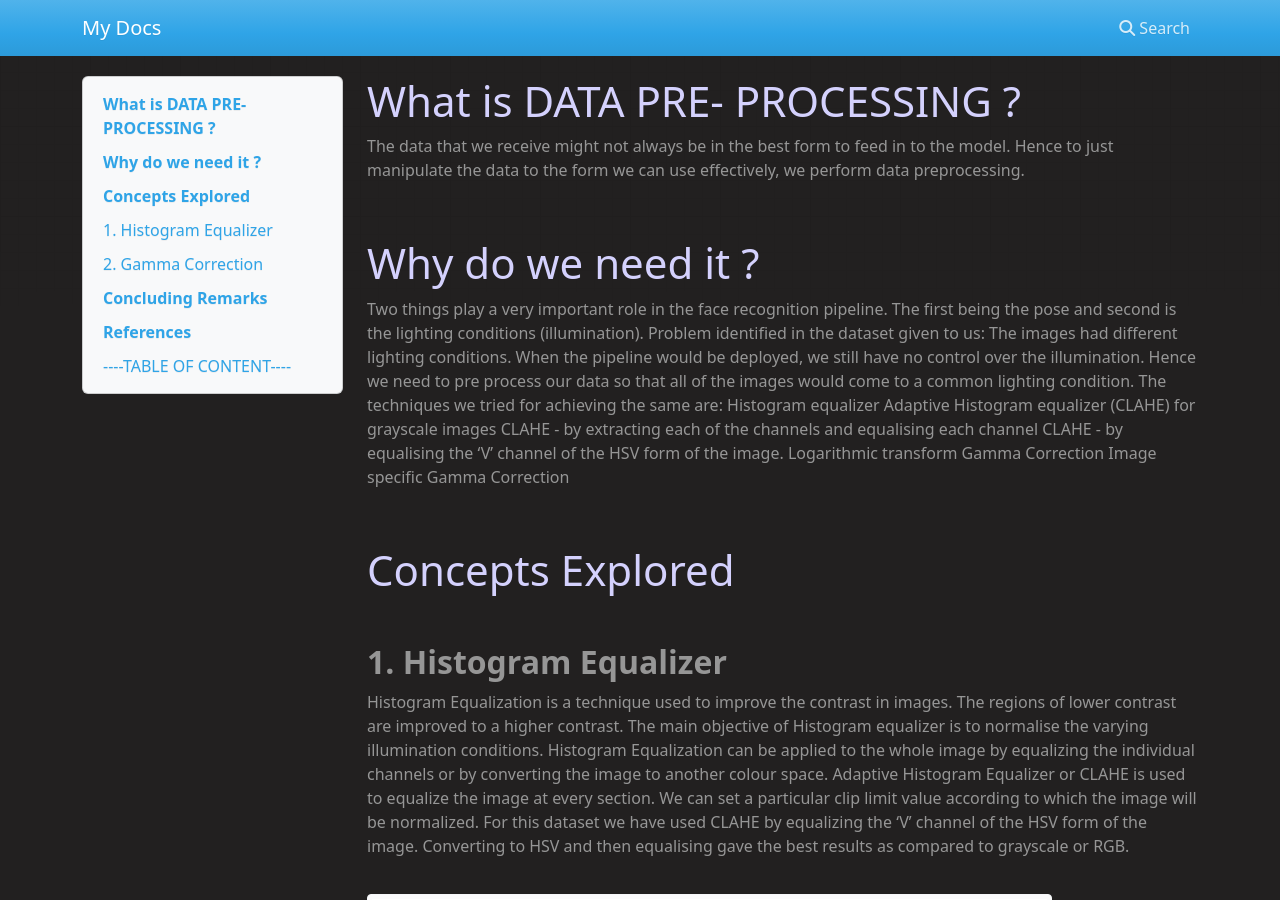
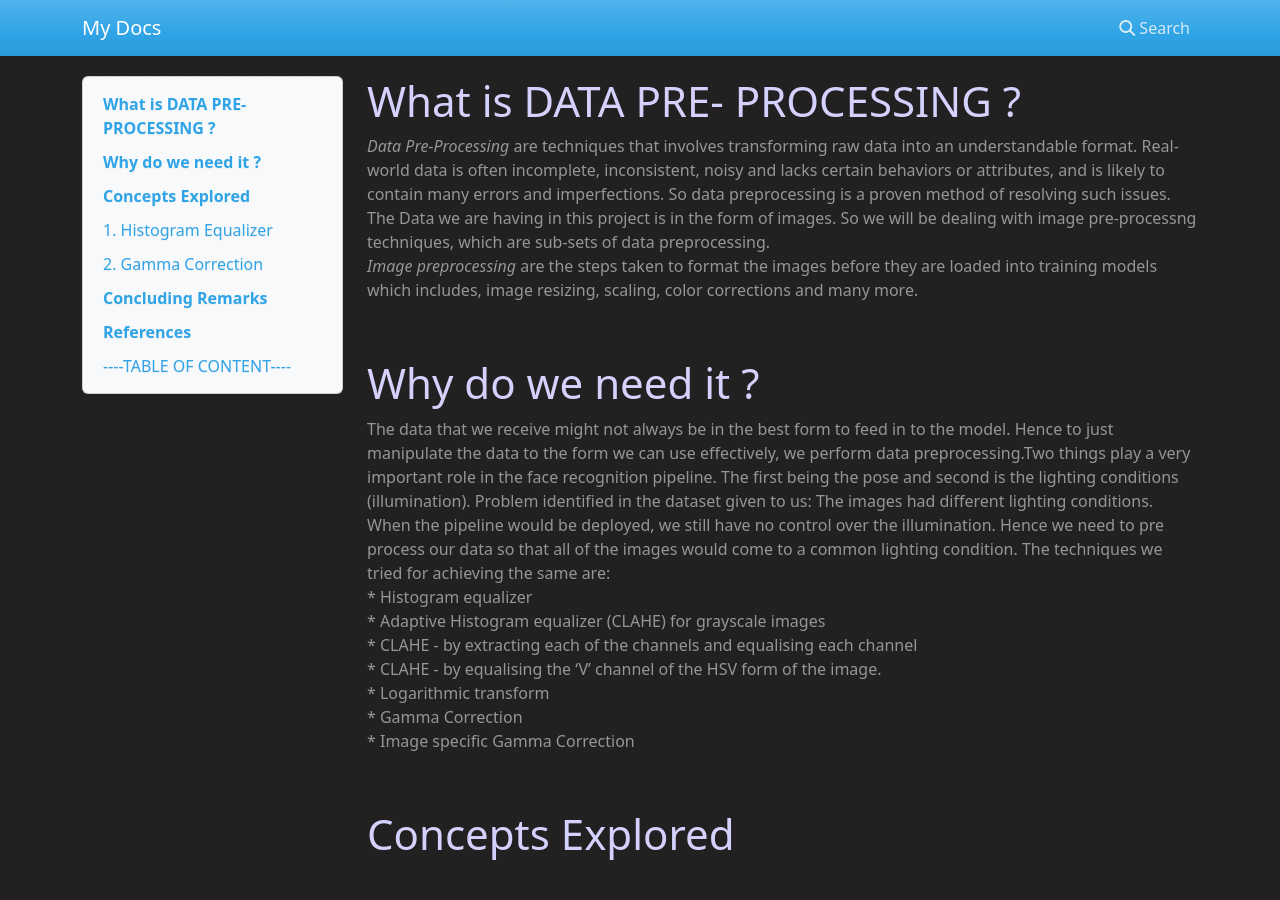
Before and after one commit to PhaniTulasiBatchu/Vidyaroha-documentation, an MkDocs documentation site: the page built from docs/data-pre-processing.md, in a window 1280 px wide and 900 px high. Built offline with MkDocs 1.6.1, drawn with Linux system fonts in a browser that asks for light colours; nearby versions of some CDN libraries.

Commit message:
changes made

```diff
--- a/docs/data-pre-processing.md
+++ b/docs/data-pre-processing.md
@@ -5,20 +5,23 @@ background-color:rgb(34, 32, 32);
 </style>
 
 #<span style="color:rgb(212, 209, 253);">What is DATA PRE- PROCESSING ?</span>
-<p style="color:rgb(150,150,150); font-weight:100;">The data that we receive might not always be in the best form to feed in to the model. Hence to just manipulate the data to the form we can use effectively, we perform data preprocessing.</p>
+<p style="color:rgb(150,150,150); font-weight:100;"><i><b>Data Pre-Processing </b></i>are techniques that involves transforming raw data into an understandable format. Real-world data is often incomplete, inconsistent, noisy and lacks certain behaviors or attributes, and is likely to contain many errors and imperfections. So data preprocessing is a proven method of resolving such issues.
+<br>The Data we are having in this project is in the form of images. So we will be dealing with image pre-processng techniques, which are sub-sets of data preprocessing.
+<br><i><b>Image preprocessing</b></i> are the steps taken to format the images before they are loaded into training models which includes, image resizing, scaling, color corrections and many more.</p>
 <br>
+
 #<span style="color:rgb(212, 209, 253);">Why do we need it ?</span>
-<p style="color:rgb(150,150,150); font-weight:100;">Two things play a very important role in the face recognition pipeline. The first being the pose and second is the lighting conditions (illumination).
+<p style="color:rgb(150,150,150); font-weight:100;">The data that we receive might not always be in the best form to feed in to the model. Hence to just manipulate the data to the form we can use effectively, we perform data preprocessing.Two things play a very important role in the face recognition pipeline. The first being the pose and second is the lighting conditions (illumination).
 
 Problem identified in the dataset given to us: The images had different lighting conditions. When the pipeline would be deployed, we still have no control over the illumination. Hence we need to pre process our data so that all of the images would come to a common lighting condition.
-The techniques we tried for achieving the same are:
-Histogram equalizer
-Adaptive Histogram equalizer (CLAHE) for grayscale images
-CLAHE - by extracting each of the channels and equalising each channel
-CLAHE - by equalising the ‘V’ channel of the HSV form of the image.
-Logarithmic transform
-Gamma Correction
-Image specific Gamma Correction
+The techniques we tried for achieving the same are:<br>
+* Histogram equalizer<br>
+* Adaptive Histogram equalizer (CLAHE) for grayscale images<br>
+* CLAHE - by extracting each of the channels and equalising each channel<br>
+* CLAHE - by equalising the ‘V’ channel of the HSV form of the image.<br>
+* Logarithmic transform<br>
+* Gamma Correction <br>
+* Image specific Gamma Correction<br>
 </p>
 <br>
 #<span style="color:rgb(212, 209, 253);">Concepts Explored</span>
```
